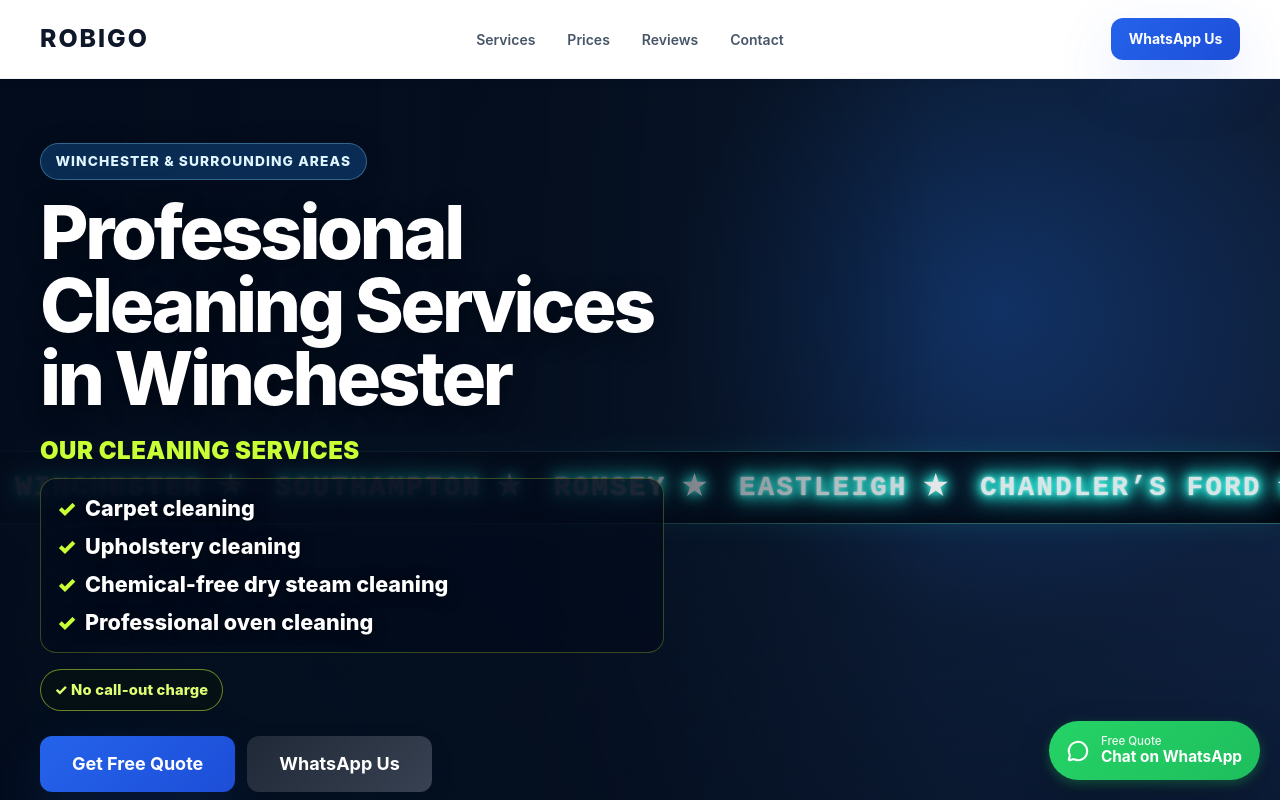
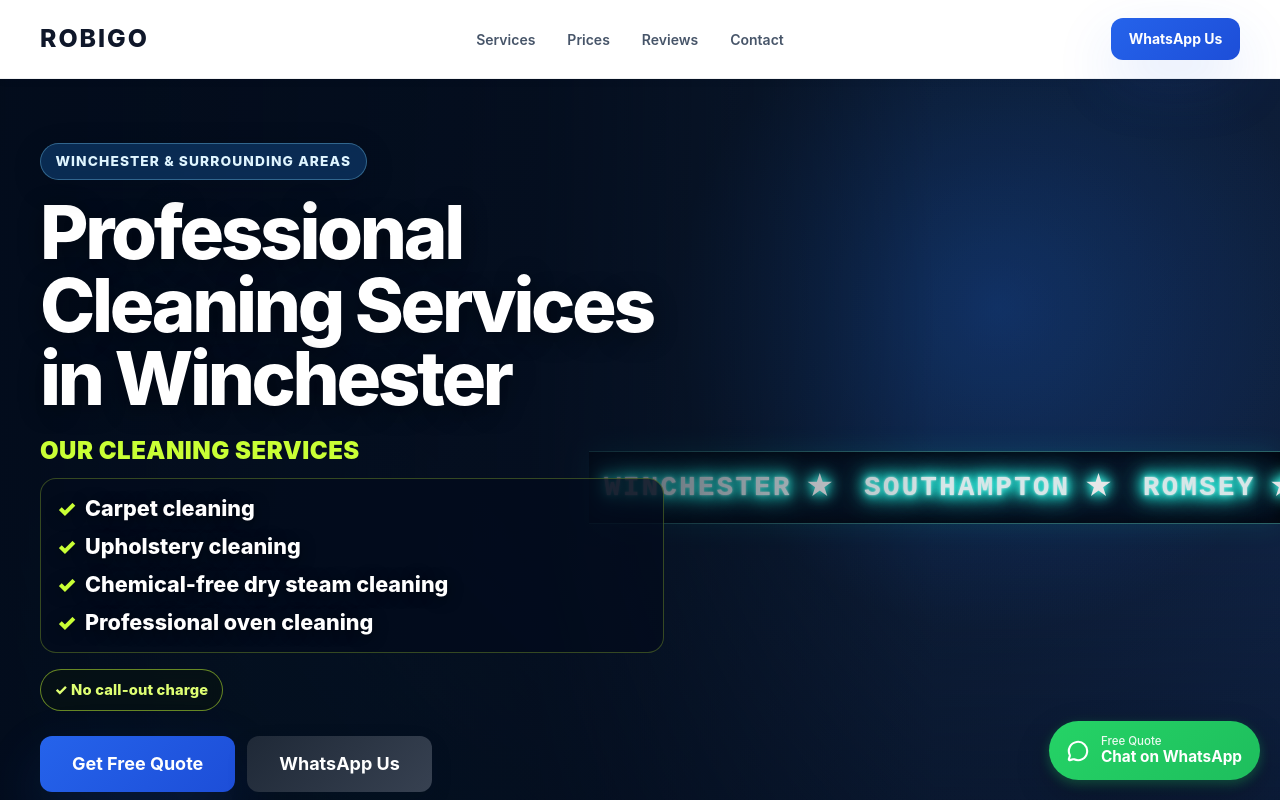
Before and after one commit to Robigo1977/ROBIGO-V5, a React (Vite) app: page / in a window 1280 px wide. Shown: the top 800 px of the page. Built offline with nearby package versions, Linux system fonts and the light colour scheme.

Commit message:
Keep desktop neon ticker clear of hero content

```diff
--- a/src/components/sections/Hero/Hero.module.css
+++ b/src/components/sections/Hero/Hero.module.css
@@ -347,6 +347,11 @@
     object-position: center;
   }
 
+  .neonWindow {
+    width: 54%;
+    margin-left: auto;
+  }
+
   .content {
     width: min(58%, 39rem);
   }
```
